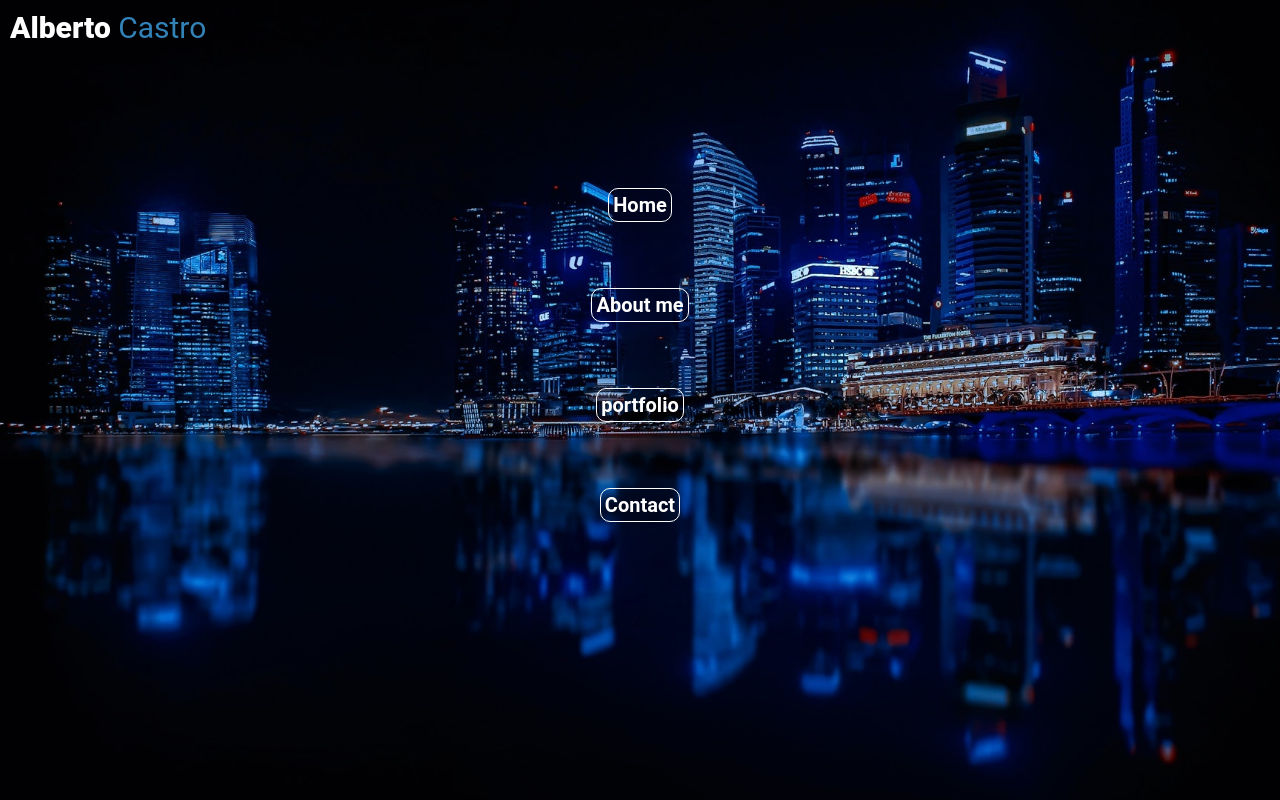
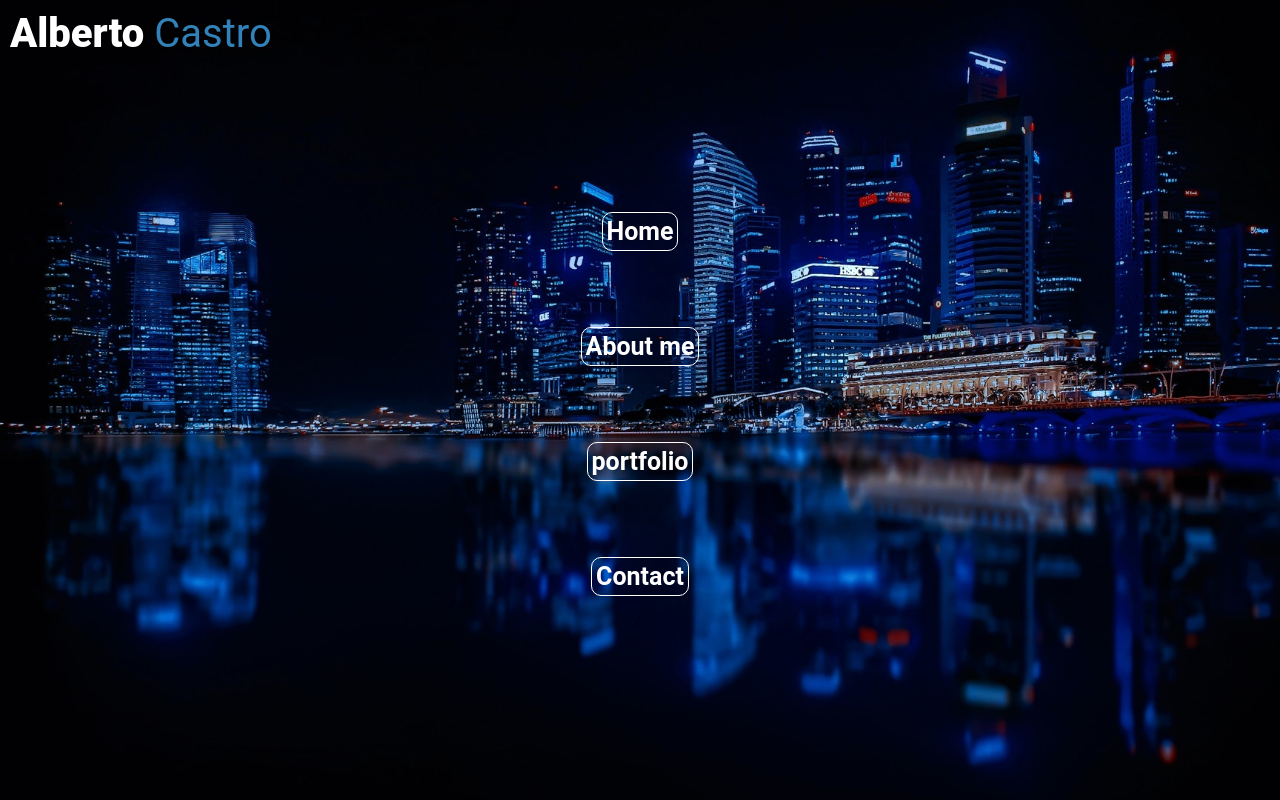
Before and after one commit to AlbertoCastroF/LandingPage, a plain HTML site: page index.html in a window 1280 px wide. Shown: the top 800 px of the page. Drawn offline with Linux system fonts and the light colour scheme.

Commit message:
some font sizes and margins were modified

```diff
--- a/css/styles.css
+++ b/css/styles.css
@@ -39,7 +39,7 @@ body {
  min-width: 300px;
  max-width: 500px;
  text-align: left;
- font-size: 3rem;
+ font-size: 4rem;
  padding: 10px;
 }
 
@@ -57,9 +57,13 @@ body {
 
  .navbar  {
   line-height: 10rem;
-  font-size: 2rem;
+  font-size: 2.5rem;
   font-weight: 700;
   padding-top: 10rem;
+ }
+
+ .navbar li {
+  margin-top: 1.5rem;
  }
 
  .navbar li a {
```
